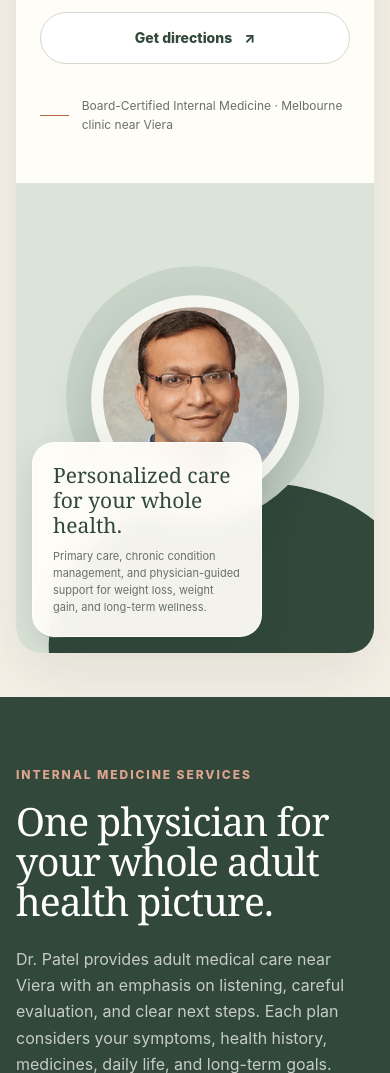
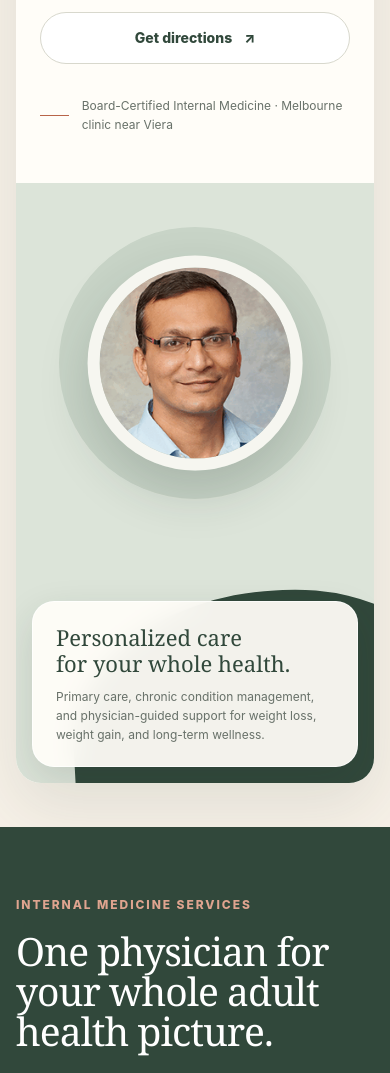
Before and after one commit to prerakpatel51/drpratikpatel, a Django app: template templates/clinic/home.html in a window 390 px wide. Shown: the part 733-1806 px from the top of the page. Run offline with Django 5.2, Linux system fonts and the light colour scheme; the template is opened without the code that fills it, so the values that code supplies are empty.

Commit message:
Fix mobile portrait card layout

```diff
--- a/static/clinic/css/site.css
+++ b/static/clinic/css/site.css
@@ -188,9 +188,13 @@ footer { padding: 65px 0 30px; color: white; background: #22342b; }
   .lead { font-size: 17px; }
   .actions { align-items: stretch; flex-direction: column; }
   .button { width: 100%; }
-  .hero-portrait { min-height: 470px; }
-  .portrait { width: 58%; }
-  .care-card { left: 16px; bottom: 16px; width: 230px; padding: 20px; }
+  .hero-portrait { min-height: 600px; }
+  .hero-portrait::before { inset: auto -24% -14% 16%; height: 46%; }
+  .portrait-orbit { top: 30%; width: 76%; }
+  .portrait { top: 30%; width: 60%; }
+  .care-card { left: 16px; right: 16px; bottom: 16px; width: auto; padding: 22px 23px; }
+  .care-card strong { font-size: 22px; }
+  .care-card span { font-size: 12px; line-height: 1.6; }
   .portrait-caption { display: none; }
   .care-section { padding-block: 68px; }
   .service-grid { grid-template-columns: 1fr; }
```
